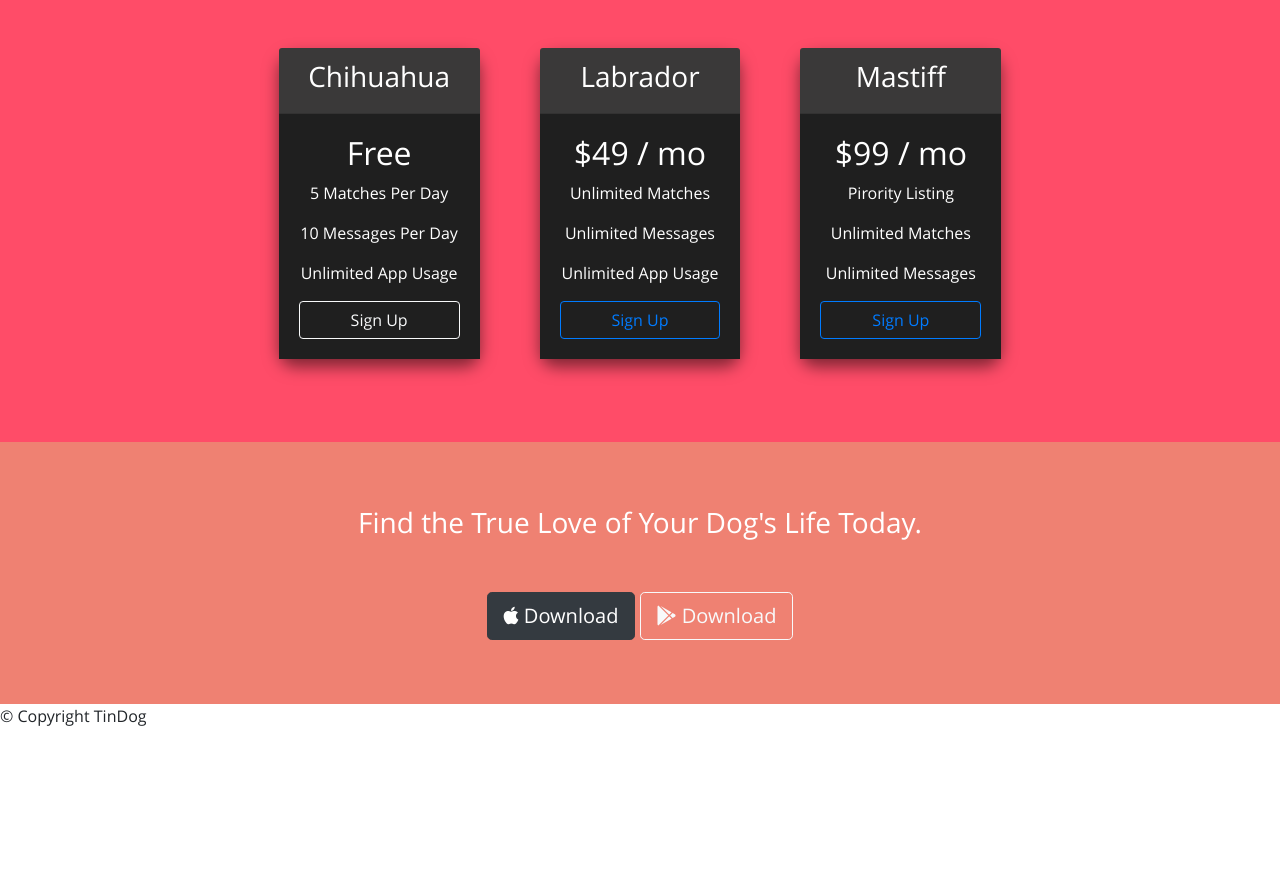
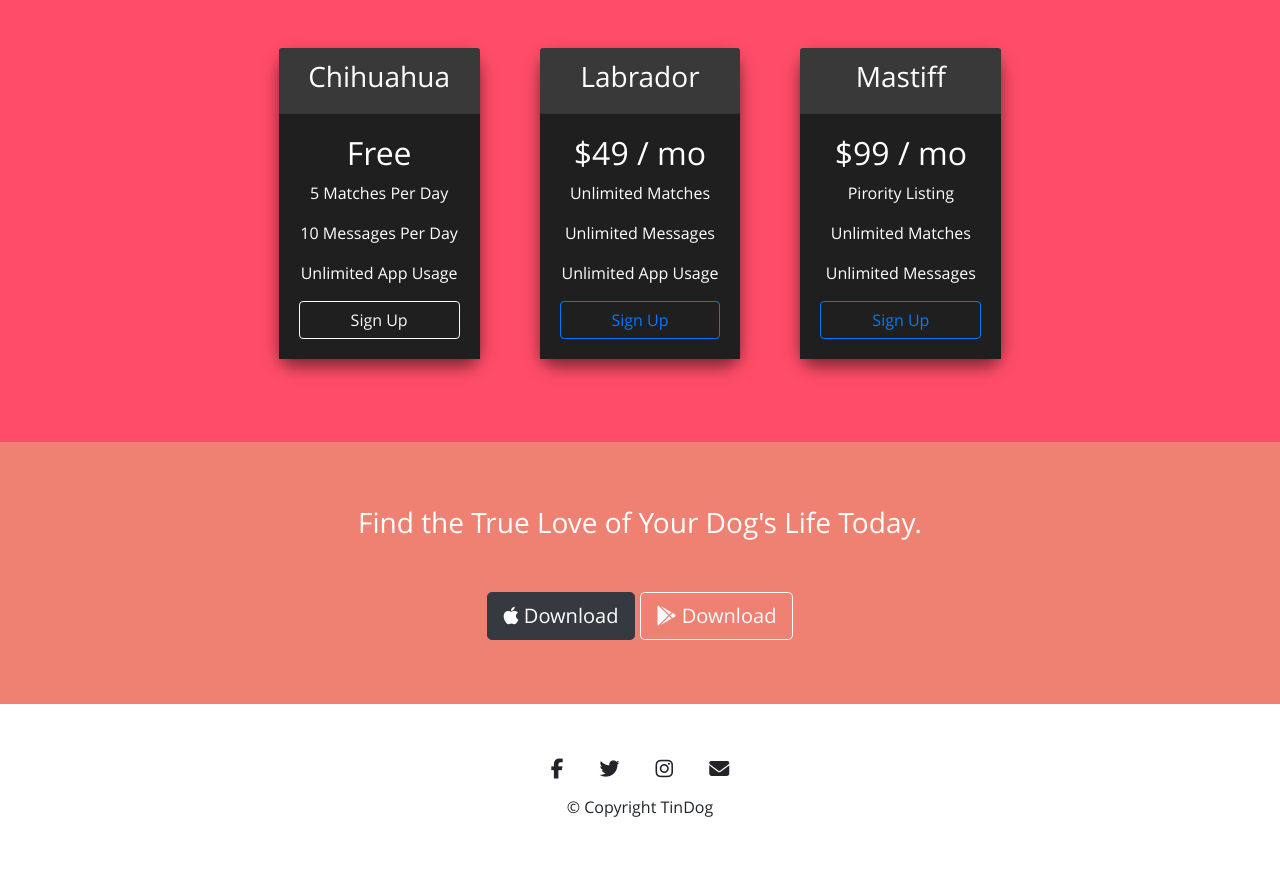
Before and after one commit to adityachintala/TinDog, a plain HTML site: page index.html in a window 1280 px wide. Shown: the part 1852-2725 px from the top of the page. Before the commit the page ends 2596 px from the top, so only its background shows below. Drawn offline with nearby package versions, Linux system fonts and the light colour scheme.

Commit message:
Added footer icons and a proper footer

```diff
--- a/css/styles.css
+++ b/css/styles.css
@@ -23,6 +23,15 @@ body {
 
 .container-fluid{
     padding: 3% 15%;
+}
+
+footer .container-fluid {
+    text-align: center;
+}
+
+footer i {
+    font-size: 20px;
+    padding: 1rem;
 }
 
 .navbar-brand{
--- a/index.html
+++ b/index.html
@@ -211,8 +211,18 @@
   <!-- Footer -->
 
   <footer id="footer">
+    <div class="container-fluid">
+      <div class="row">
+        <div class="col-12">
+          <i class="social-icon fab fa-facebook-f"></i>
+          <i class="social-icon fab fa-twitter"></i>
+          <i class="social-icon fab fa-instagram"></i>
+          <i class="social-icon fas fa-envelope"></i>
+          <p>© Copyright TinDog</p>
+        </div>
+      </div>
+    </div>
 
-    <p>© Copyright TinDog</p>
 
   </footer>
 
```
